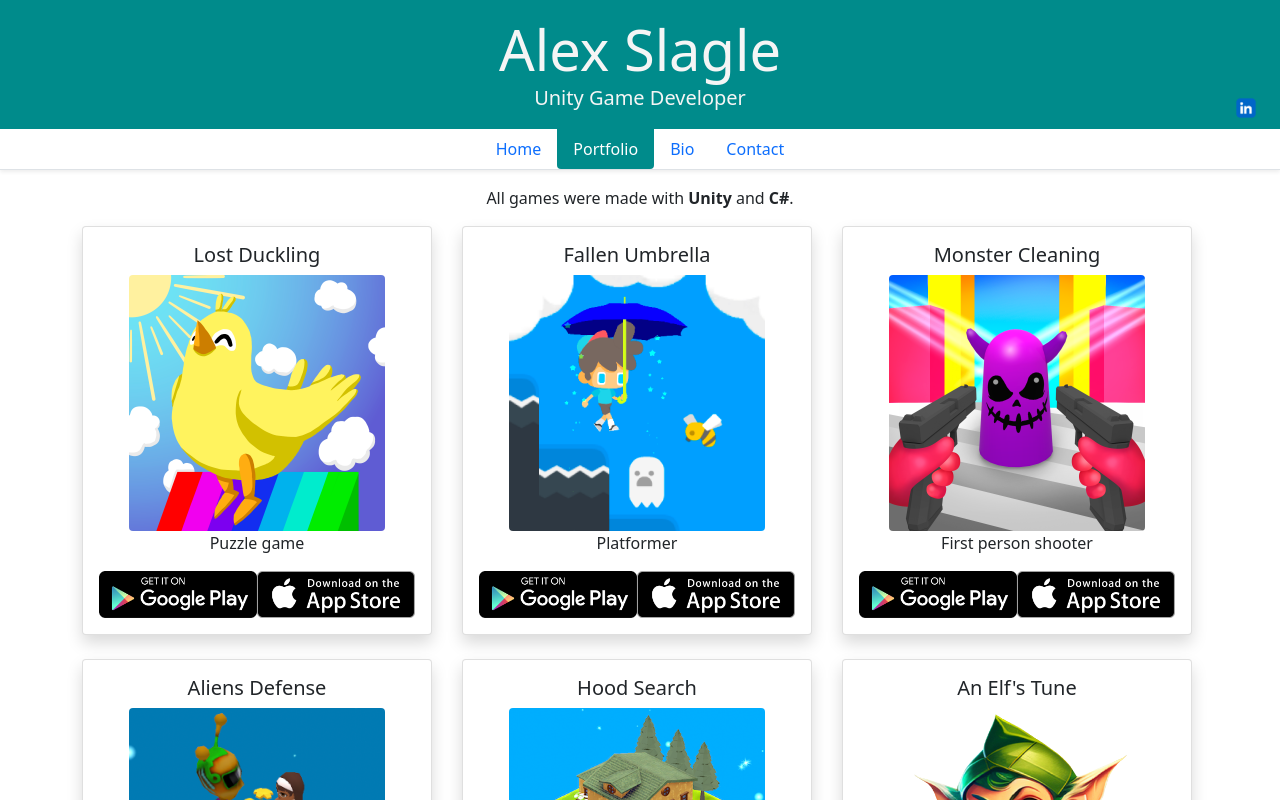
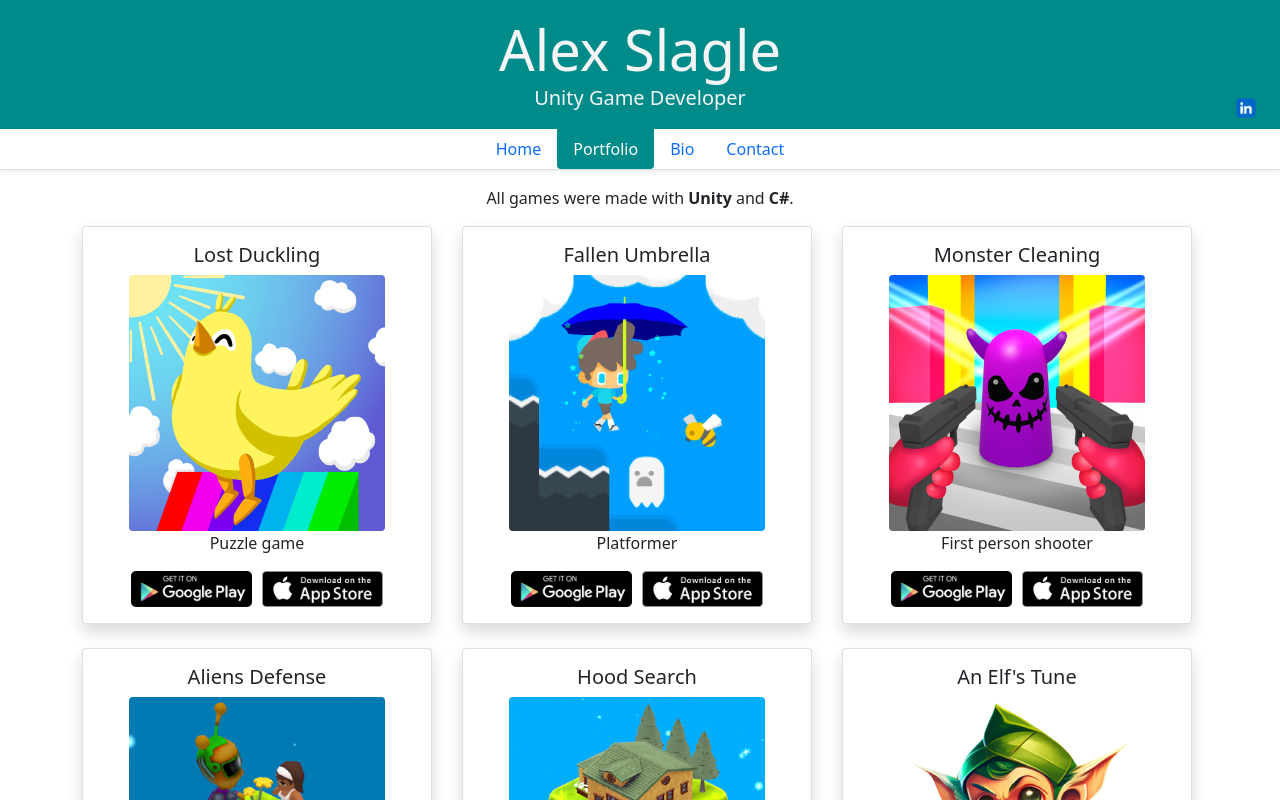
Before and after one commit to alexanderslagle/mobazystaticwebapp, an Angular app: page /portfolio in a window 1280 px wide. Shown: the top 800 px of the page. Built offline with nearby package versions, Linux system fonts and the light colour scheme.

Commit message:
Updated Project card with app store icons.

```diff
--- a/src/app/project-card/project-card.component.html
+++ b/src/app/project-card/project-card.component.html
@@ -3,7 +3,7 @@
         <h5 class="card-title">{{project.name}}</h5>
         <img routerLink={{project.routerLink}} src="{{project.imagePath}}" class="rounded" width = "256" height = "256">
         <p class="card-text">{{project.description}}</p>
-        <img src="../../assets/Google Play.png"  style="width: 50%; height: 50%;">
-        <img src="../../assets/App Store.png" style="width: 50%; height: 50%;">
+        <img src="../../assets/Google Play.png"  style="width: 40%; height: 40%; padding-right: 5px;">
+        <img src="../../assets/App Store.png" style="width: 40%; height: 40%; padding-left: 5px;">
     </div>
 </div>
```
